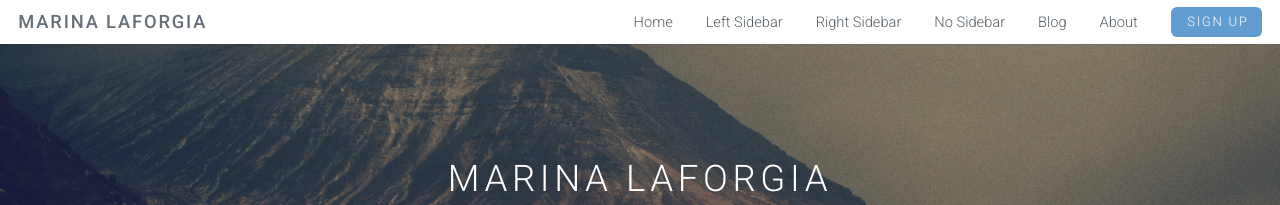
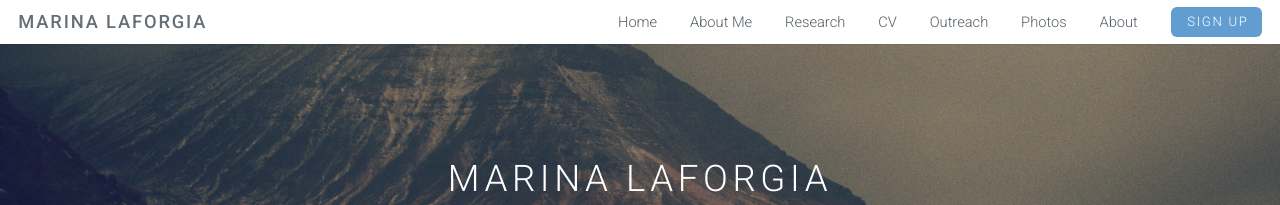
Before and after one commit to marinalaforgia/marinalaforgia.github.io, a Jekyll site: the page built from index.html, in a window 1280 px wide. Shown: the top 205 px of the page. Built offline with Jekyll 4.4.1, drawn with Linux system fonts in a browser that asks for light colours.

Commit message:
Update header.html

```diff
--- a/_includes/header.html
+++ b/_includes/header.html
@@ -4,10 +4,11 @@
     <nav id="nav">
         <ul>
             <li><a href="{{ site.baseurl }}/">Home</a></li>
-            <li><a href="{{ site.baseurl }}/left-sidebar.html">Left Sidebar</a></li>
-            <li><a href="{{ site.baseurl }}/right-sidebar.html">Right Sidebar</a></li>
-            <li><a href="{{ site.baseurl }}/no-sidebar.html">No Sidebar</a></li>
-            <li><a href="{{ site.baseurl }}/blog.html">Blog</a></li>
+            <li><a href="{{ site.baseurl }}/left-sidebar.html">About Me</a></li>
+            <li><a href="{{ site.baseurl }}/right-sidebar.html">Research</a></li>
+            <li><a href="{{ site.baseurl }}/no-sidebar.html">CV</a></li>
+            <li><a href="{{ site.baseurl }}/blog.html">Outreach</a></li>
+            <li><a href="{{ site.baseurl }}/blog.html">Photos</a></li>
             {% for page in site.pages %}
                   {% if page.title %}
                     <li><a class="page-link" href="{{ page.url | prepend: site.baseurl }}">{{ page.title }}</a></li>
```
